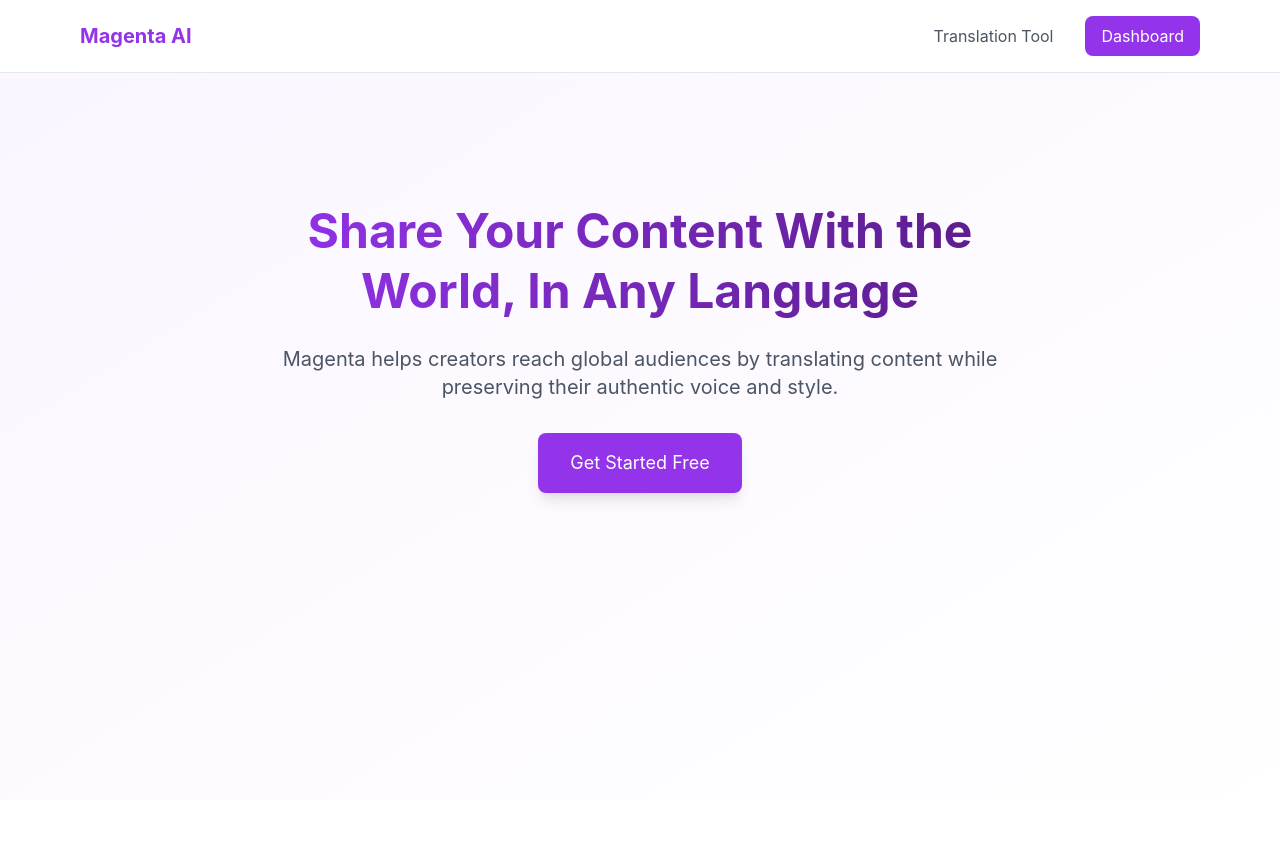
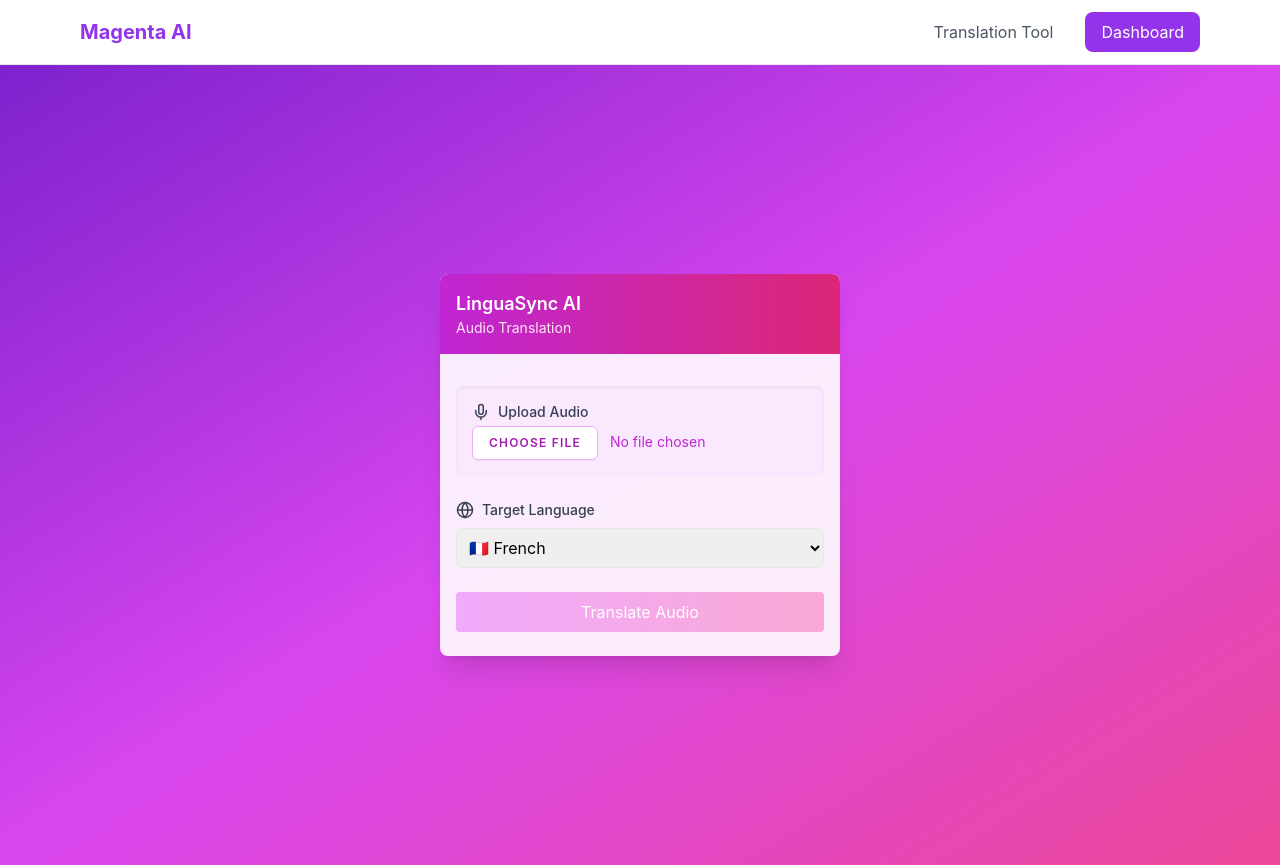
Before and after one commit to RobMills28/Expressive-Speech-Translation, a React (Create React App) app in the folder Frontend/: page / in a window 1280 px wide. Before the commit the page ends 800 px from the top, so only its background shows below. Built offline with nearby package versions, Linux system fonts and the light colour scheme.

Commit message:
improved ui

```diff
--- a/Frontend/src/App.js
+++ b/Frontend/src/App.js
@@ -9,11 +9,43 @@ import Dashboard from "./components/Dashboard";
 import { AlertCircle, Globe, Mic, Play, Pause } from 'lucide-react';
 import { Alert, AlertDescription, AlertTitle } from "./components/ui/alert";
 import { Progress } from "./components/ui/progress";
+import { BrowserRouter as Router, Routes, Route, Link, useLocation } from 'react-router-dom';  // Added useLocation back
+
+const Navigation = () => {
+  const location = useLocation();
+
+  return (
+    <nav className="bg-white border-b">
+      <div className="max-w-6xl mx-auto px-4">
+        <div className="flex items-center justify-between h-16">
+          <div className="flex items-center">
+            <Link to="/" className="text-xl font-bold text-purple-600">
+              Magenta AI
+            </Link>
+          </div>
+
+          <div className="flex items-center gap-4">
+            <Link
+              to="/translate"
+              className="px-4 py-2 text-gray-600 hover:text-gray-900"
+            >
+              Translation Tool
+            </Link>
+            <Link
+              to="/dashboard"
+              className="px-4 py-2 bg-purple-600 text-white rounded-lg hover:bg-purple-700"
+            >
+              Dashboard
+            </Link>
+          </div>
+        </div>
+      </div>
+    </nav>
+  );
+};
 
 const App = () => {
-  // App view state
-  const [currentView, setCurrentView] = useState('landing');
-  // Translation state
+  // All state
   const [audioStatus, setAudioStatus] = useState('idle');
   const [audioReady, setAudioReady] = useState(false);
   const [file, setFile] = useState(null);
@@ -27,16 +59,11 @@ const App = () => {
   const [sourceText, setSourceText] = useState('');
   const [targetText, setTargetText] = useState('');
   const [showTranscript, setShowTranscript] = useState(false);
+
+  // Refs
   const audioRef = useRef(null);
   const abortControllerRef = useRef(null);
   const progressIntervalRef = useRef(null);
-
-  // const signOutRedirect = () => {
-  //   const clientId = "6pr8qneun0lhjorncf8bgi61t2";
-  //   const logoutUri = "https://magentaplatform.com";
-  //   const cognitoDomain = "https://<your-cognito-domain>";
-  //   window.location.href = `${cognitoDomain}/logout?client_id=${clientId}&logout_uri=${encodeURIComponent(logoutUri)}`;
-  // };
 
   const getProgressMessage = (progress) => {
     if (progress < 20) return "Preparing your audio for translation...";
@@ -252,66 +279,8 @@ const App = () => {
     }
 };
 
-  // Landing Page View
-  const LandingView = () => {
-    return (
-      <div className="min-h-screen bg-gradient-to-br from-purple-50 to-white">
-        <nav className="border-b bg-white">
-          <div className="max-w-6xl mx-auto px-4 py-4 flex items-center justify-between">
-            <h1 className="text-xl font-bold text-purple-600">Magenta AI</h1>
-            <div className="flex items-center gap-4">
-              <button
-                onClick={() => setCurrentView('app')}
-                className="px-4 py-2 text-gray-600 hover:text-gray-900"
-              >
-                Translation Tool
-              </button>
-              <button
-                onClick={() => setCurrentView('dashboard')}
-                className="px-4 py-2 bg-purple-600 text-white rounded-lg hover:bg-purple-700"
-              >
-                Dashboard
-              </button>
-            </div>
-          </div>
-        </nav>
-
-        <div className="max-w-6xl mx-auto px-4">
-          <div className="text-center max-w-3xl mx-auto pt-32">
-            <h1 className="text-5xl font-bold mb-6 leading-tight bg-clip-text text-transparent bg-gradient-to-r from-purple-600 to-purple-900">
-              Share Your Content With the World, In Any Language
-            </h1>
-            <p className="text-xl text-gray-600 mb-8">
-              Magenta helps creators reach global audiences by translating content while
-              preserving their authentic voice and style.
-            </p>
-            <button
-              onClick={() => setCurrentView('dashboard')}
-              className="px-8 py-4 bg-purple-600 text-white rounded-lg hover:bg-purple-700 text-lg shadow-lg hover:shadow-xl transition-all duration-200"
-            >
-              Get Started Free
-            </button>
-          </div>
-        </div>
-      </div>
-    );
-  };
-
-  // Main App View with complete translation interface
-  const AppView = () => {
-    // if (auth.isLoading) {
-    //   return (
-    //     <div className="min-h-screen bg-gradient-to-br from-purple-700 via-fuchsia-500 to-pink-500 flex items-center justify-center">
-    //       <div className="animate-spin h-8 w-8 border-4 border-white border-t-transparent rounded-full"/>
-    //     </div>
-    //   );
-    // }
-
-    // if (!auth.isAuthenticated) {
-    //   auth.signinRedirect();
-    //   return null;
-    // }
-
+// Translation View Component
+const TranslationView = () => {
   return (
     <div className="flex items-center justify-center min-h-screen bg-gradient-to-br from-purple-700 via-fuchsia-500 to-pink-500">
       <Card className="w-[400px] bg-white/90 backdrop-blur-md shadow-xl">
@@ -528,39 +497,18 @@ const App = () => {
   );
 };
 
-  // // Handle auth error state
-  // if (auth.error) {
-  //   return (
-  //     <div className="min-h-screen flex items-center justify-center bg-gradient-to-br from-purple-50 to-white">
-  //       <Card className="w-[400px]">
-  //         <CardHeader>
-  //           <CardTitle className="text-red-600">Authentication Error</CardTitle>
-  //         </CardHeader>
-  //         <CardContent>
-  //           <Alert variant="destructive">
-  //             <AlertCircle className="h-4 w-4" />
-  //             <AlertTitle>Error</AlertTitle>
-  //             <AlertDescription>{auth.error.message}</AlertDescription>
-  //           </Alert>
-  //           <Button
-  //             onClick={() => window.location.reload()}
-  //             className="mt-4 w-full"
-  //           >
-  //             Try Again
-  //           </Button>
-  //         </CardContent>
-  //       </Card>
-  //     </div>
-  //   );
-  // }
-
-  // Render the appropriate view
+// Main App Return with Router
 return (
-    <div>
-      {currentView === 'landing' && <LandingView />}
-      {currentView === 'app' && <AppView />}
-      {currentView === 'dashboard' && <Dashboard />}
+  <Router>
+    <div className="min-h-screen bg-white">
+      <Navigation />
+      <Routes>
+        <Route path="/" element={<TranslationView />} />
+        <Route path="/translate" element={<TranslationView />} />
+        <Route path="/dashboard" element={<Dashboard />} />
+      </Routes>
     </div>
+  </Router>
 );
 };
 
```
Lines whose indentation alone changed are shown as unchanged.
